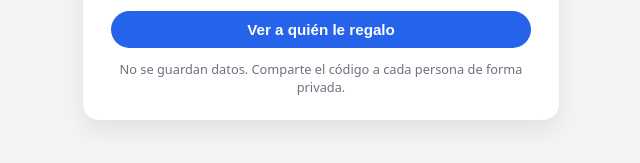
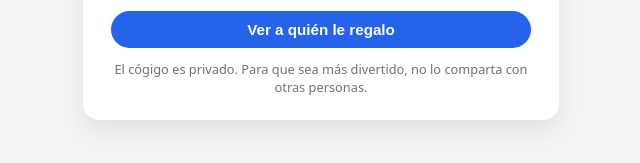
Before and after one commit to sandraleong/amigosecretoLG, a plain HTML site: page index.html in a window 1280 px wide. Shown: the part 425-588 px from the top of the page, 319-959 px from the left. Drawn offline with Linux system fonts and the light colour scheme.

Commit message:
Update index.html

```diff
--- a/index.html
+++ b/index.html
@@ -84,7 +84,7 @@
     <div id="resultado" class="resultado"></div>
 
     <div class="nota">
-      No se guardan datos. Comparte el código a cada persona de forma privada.
+      El cógigo es privado. Para que sea más divertido, no lo comparta con otras personas.
     </div>
   </div>
 
@@ -102,6 +102,7 @@
       "jirafa": "Alexia",
       "mariposa": "Mayron",
       "perro": "Raul",
+      "tucan": "Aedan",
     };
 
     const inputCodigo = document.getElementById("codigo");
```
